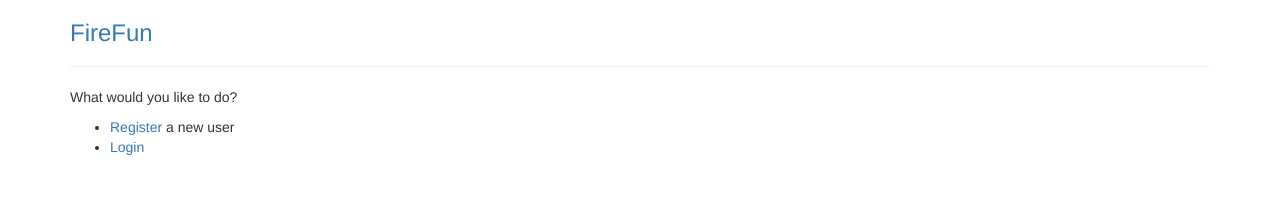
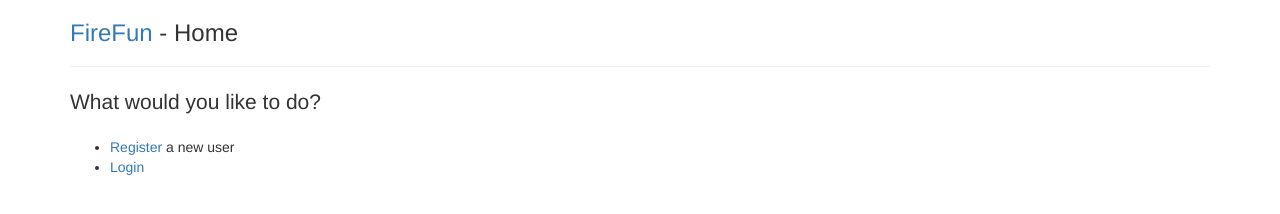
Before and after one commit to clint326/FireFun, a plain HTML site: page index.htm in a window 1280 px wide. Drawn offline with nearby package versions, Linux system fonts and the light colour scheme.

Commit message:
make index look nice

```diff
--- a/index.htm
+++ b/index.htm
@@ -7,9 +7,9 @@
 </head>
 <body>
     <div class="container">
-    <h3><a href="index.htm">FireFun</a></h3>
+    <h3><a href="index.htm">FireFun</a> - Home</h3>
     <hr/>
-    <p>What would you like to do?</p>
+    <p class="lead">What would you like to do?</p>
     <ul>
         <li><a href="register.htm">Register</a> a new user</li>
         <li><a href="login.htm">Login</a></li>
```
